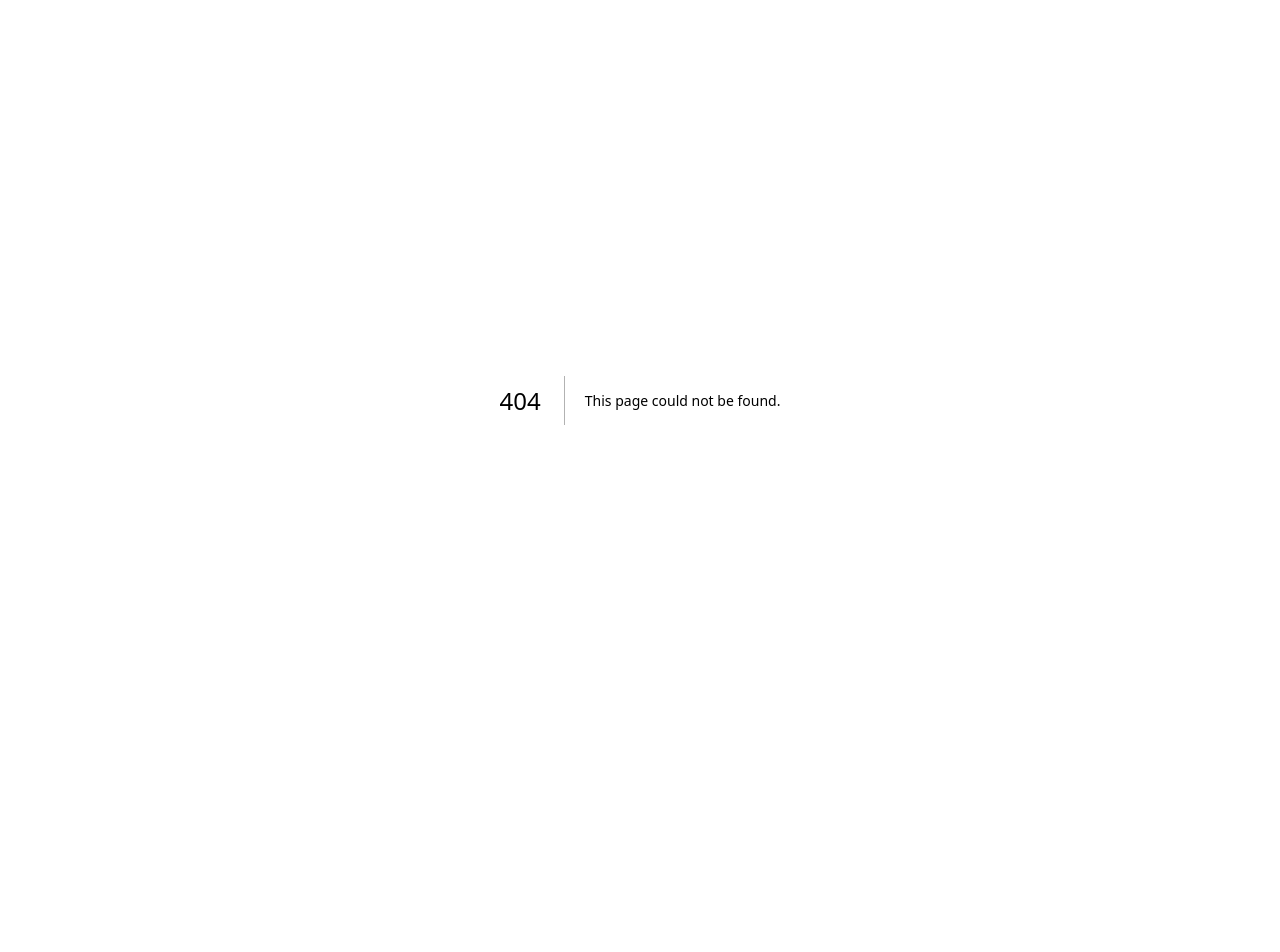
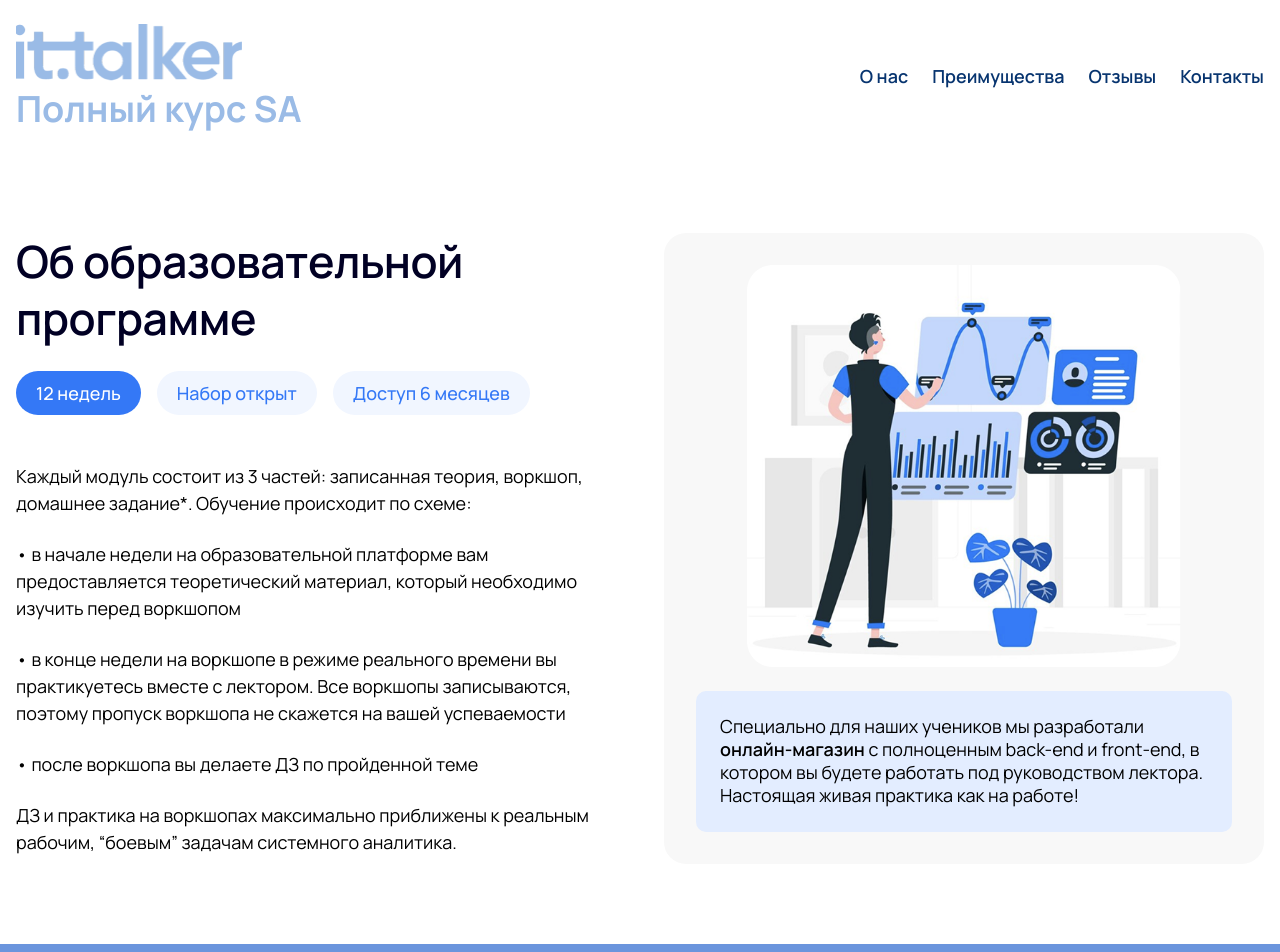
Before and after one commit to temirrllan/ittalker, a Next.js app: page /about in a window 1280 px wide. Before the commit this address had no page. Shown: the top 952 px of the page. Before the commit the page ends 800 px from the top, so only its background shows below. Built offline with nearby package versions, Linux system fonts and the light colour scheme.

Commit message:
about page

```diff
--- /dev/null
+++ b/src/app/about/page.tsx
@@ -0,0 +1,27 @@
+import Navbar from "@/sections/Navbar";
+import LearnOutcomes from "@/sections/LearnOutcomes";
+import Learn from "@/sections/Learn";
+import FAQ from "../../sections/FAQ";
+import ConsultationForm from "../../sections/ConsultationForm";
+import Footer from "../../sections/Footer";
+import AboutHero from "@/sections/AboutHero";
+
+const questions = [
+    'Я новичок и почти ничего не понял. Я точно смогу освоить ваш курс? ',
+    'Я уже работаю в IT, но в другой сфере, что я получу от курса?',
+    'Я системный аналитик уровня Middle/Senior, нужен ли мне этот курс?'
+]
+
+export default function Reviews() {
+    return (
+        <main className="relative w-full overflow-x-hidden">
+            <Navbar bgColor="bg-white"/>
+            <AboutHero />
+            <LearnOutcomes />
+            <Learn />
+            <FAQ questions={questions}/>
+            <ConsultationForm bgColor="bg-[#18529D66]" textColor="text-white" />
+            <Footer />
+        </main>
+    );
+}
--- a/src/app/page.tsx
+++ b/src/app/page.tsx
@@ -9,6 +9,13 @@ import PriceSection from "@/sections/PriceSection";
 import ConsultationForm from "@/sections/ConsultationForm";
 import FAQ from '@/sections/FAQ';
 
+const questions = [
+  'Можно ли приобрести все 4 курса вместе и будет ли скидка?',
+  'Есть ли рассрочка?',
+  'Может ли компания оплатить мое обучение?',
+  'Как понять в какую группу меня зачислят?'
+];
+
 export default function Home() {
   return (
     <main className="relative w-full overflow-x-hidden">
@@ -18,7 +25,7 @@ export default function Home() {
       <Rules />
       <Team />
       <Reviews />
-      <FAQ />
+      <FAQ questions={questions}/>
       <PriceSection/>
       <ConsultationForm />
       <Footer />
--- /dev/null
+++ b/src/sections/AboutHero.tsx
@@ -0,0 +1,81 @@
+import Image from 'next/image';
+import AnimatedSection from '@/components/AnimatedSection';
+
+const badges = [
+  { text: '12 недель', bgColor: 'bg-[#3478F6]', textColor: 'text-white' },
+  { text: 'Набор открыт', bgColor: 'bg-[#F1F6FF]', textColor: 'text-[#3478F6]' },
+  { text: 'Доступ 6 месяцев', bgColor: 'bg-[#F1F6FF]', textColor: 'text-[#3478F6]' },
+];
+
+const listItems = [
+  'в начале недели на образовательной платформе вам предоставляется теоретический материал, который необходимо изучить перед воркшопом',
+  'в конце недели на воркшопе в режиме реального времени вы практикуетесь вместе с лектором. Все воркшопы записываются, поэтому пропуск воркшопа не скажется на вашей успеваемости',
+  'после воркшопа вы делаете ДЗ по пройденной теме',
+];
+
+const AboutHero = () => {
+  return (
+    <section className="py-20 px-4 md:px-0">
+      <div className="container mx-auto">
+        <AnimatedSection direction="up">
+          <div className="max-w-[91.625rem] mx-auto">
+            <div className="grid md:grid-cols-2 gap-12">
+              <div>
+                <h1 className="text-[2.78rem] font-semibold leading-[129%] tracking-[-0.01em] text-[#010024] mb-6">
+                  Об образовательной программе
+                </h1>
+
+                <div className="flex items-center gap-4 mb-12">
+                  {badges.map((badge, index) => (
+                    <div
+                      key={index}
+                      className={`flex items-center ${badge.bgColor} px-5 py-2 rounded-[6.25rem]`}
+                    >
+                      <span className={`text-lg font-medium ${badge.textColor}`}>
+                        {badge.text}
+                      </span>
+                    </div>
+                  ))}
+                </div>
+
+                <div className="flex flex-col gap-6">
+                  <p className="text-lg leading-[150%] text-[#000000]">
+                    Каждый модуль состоит из 3 частей: записанная теория, воркшоп, домашнее задание*. Обучение происходит по схеме:
+                  </p>
+                  <ul className="flex flex-col gap-6">
+                    {listItems.map((item, index) => (
+                      <li key={index} className="text-lg leading-[150%] text-[#000000]">
+                        • {item}
+                      </li>
+                    ))}
+                  </ul>
+                  <p className="text-lg leading-[150%] text-[#000000]">
+                    ДЗ и практика на воркшопах максимально приближены к реальным рабочим, &ldquo;боевым&rdquo; задачам системного аналитика.
+                  </p>
+                </div>
+              </div>
+
+              <div className="bg-[#F8F8F8] rounded-[1.375rem] p-8 h-full">
+                <div className="relative aspect-[4/3] w-full">
+                  <Image
+                    src="/assets/about-hero.png"
+                    alt="About Hero"
+                    fill
+                    className="object-contain"
+                  />
+                </div>
+                <div className="mt-6 p-6 bg-[#E3EDFF] rounded-[0.625rem]">
+                  <p className="text-lg leading-[129%] text-[#000000]">
+                    Специально для наших учеников мы разработали <span className="font-semibold">онлайн-магазин</span> с полноценным back-end и front-end, в котором вы будете работать под руководством лектора. Настоящая живая практика как на работе!
+                  </p>
+                </div>
+              </div>
+            </div>
+          </div>
+        </AnimatedSection>
+      </div>
+    </section>
+  );
+};
+
+export default AboutHero;
--- a/src/sections/ConsultationForm.tsx
+++ b/src/sections/ConsultationForm.tsx
@@ -6,6 +6,11 @@ import { formSchema, formatPhoneInput } from '@/utils/validationSchema';
 import type { ValidationError, ApiResponse } from '@/types/form';
 import AnimatedSection from '@/components/AnimatedSection';
 import Image from 'next/image';
+
+interface ConsultationFormProps {
+  bgColor?: string;
+  textColor?: string;
+}
 
 interface FormData {
   name: string;
@@ -18,7 +23,7 @@ interface FormErrors {
   [key: string]: string;
 }
 
-const ConsultationForm = () => {
+const ConsultationForm = ({ bgColor, textColor }: ConsultationFormProps) => {
   const [formData, setFormData] = useState<FormData>({
     name: '',
     phone: '',
@@ -96,17 +101,17 @@ const ConsultationForm = () => {
   };
 
   return (
-    <section className="relative w-full bg-white py-12 md:py-16 lg:py-48">
+    <section className={`${bgColor || 'bg-white'} relative w-full py-12 md:py-16 lg:py-48`}>
       <div className="container mx-auto px-4">
         <div className="grid lg:grid-cols-2 gap-8 lg:gap-16">
           <AnimatedSection direction="left">
             <div className="max-w-[50rem]">
-              <h2 className="text-[2rem] md:text-[2.2rem] lg:text-[2.5rem] font-semibold leading-[129%] tracking-[-0.01em] text-[#010024] mb-2">
-                Узнай больше о системном анализе
-              </h2>
-              <p className="text-[1rem] md:text-[1.2rem] lg:text-[1.4rem] font-semibold leading-[129%] tracking-[-0.01em] text-[#010024] opacity-80 mb-4 lg:mb-8">
-                Оставь заявку и мы вас проконсультируем
-              </p>
+            <h2 className={`text-[2rem] md:text-[2.2rem] lg:text-[2.5rem] font-semibold leading-[129%] tracking-[-0.01em] mb-2 ${textColor || 'text-[#010024]'}`}>
+              Узнай больше о системном анализе
+            </h2>
+            <p className={`text-[1rem] md:text-[1.2rem] lg:text-[1.4rem] font-semibold leading-[129%] tracking-[-0.01em] opacity-80 mb-4 lg:mb-8 ${textColor || 'text-[#010024]'}`}>
+              Оставь заявку и мы вас проконсультируем
+            </p>
 
               <form onSubmit={handleSubmit} className="max-w-[50rem]">
                 <div className="grid md:grid-cols-2 gap-3 lg:gap-4 mb-4 lg:mb-6">
--- a/src/sections/FAQ.tsx
+++ b/src/sections/FAQ.tsx
@@ -1,6 +1,10 @@
 'use client'
 import { useState } from 'react';
 import AnimatedSection from '@/components/AnimatedSection';
+
+interface FAQProps {
+  questions: string[];
+}
 
 interface FAQItemProps {
   question: string;
@@ -27,15 +31,8 @@ const FAQItem = ({ question, isOpen = false, onClick }: FAQItemProps) => {
   );
 };
 
-const FAQ = () => {
+const FAQ = ({ questions }: FAQProps) => {
   const [openIndex, setOpenIndex] = useState<number | null>(null);
-
-  const faqItems = [
-    'Можно ли приобрести все 4 курса вместе и будет ли скидка?',
-    'Есть ли рассрочка?',
-    'Может ли компания оплатить мое обучение?',
-    'Как понять в какую группу меня зачислят?'
-  ];
 
   return (
     <section className="py-20 md:px-0">
@@ -46,7 +43,7 @@ const FAQ = () => {
           </h2>
 
           <div className="flex flex-col">
-            {faqItems.map((question, index) => (
+            {questions.map((question, index) => (
               <FAQItem
                 key={index}
                 question={question}
--- a/src/sections/LearnOutcomes.tsx
+++ b/src/sections/LearnOutcomes.tsx
@@ -2,6 +2,7 @@
 
 import { useState } from 'react';
 import AnimatedSection from '@/components/AnimatedSection';
+
 
 interface Outcome {
   icon: string;
@@ -80,10 +81,10 @@ function LearnOutcomes() {
   };
 
   return (
-    <section id="advantages" className="py-12 md:py-16">
+    <section id="advantages" className="py-12 md:py-16 bg-[#6B95DD]">
       <div className="container">
         <AnimatedSection>
-          <h2 className="text-2xl md:text-4xl font-[700] mb-8 md:mb-16">
+          <h2 className="text-2xl md:text-4xl font-[700] mb-8 md:mb-16 text-white">
             Чему вы научитесь
           </h2>
         </AnimatedSection>
@@ -147,7 +148,7 @@ function LearnOutcomes() {
                 index % 3 === 1 ? 'up' : 'right'
               }
             >
-              <div className="flex items-start gap-4 group shadow-sm rounded-xl p-4">
+              <div className="bg-white flex items-start gap-4 group shadow-sm rounded-xl p-4 h-[7rem]">
                 <div className="w-12 h-12 bg-white rounded-full p-2.5 flex items-center justify-center flex-shrink-0 group-hover:scale-110 transition-transform">
                   <img src={outcome.icon} alt="" />
                 </div>
--- a/src/sections/Navbar.tsx
+++ b/src/sections/Navbar.tsx
@@ -3,7 +3,11 @@
 import { useState } from 'react';
 import Image from 'next/image';
 
-function Navbar() {
+interface NavbarProps {
+  bgColor?: string
+}
+
+function Navbar({ bgColor }: NavbarProps) {
   const [isMenuOpen, setIsMenuOpen] = useState(false);
 
   const navLinks = [
@@ -52,7 +56,7 @@ function Navbar() {
   };
 
   return (
-    <nav className="bg-[var(--bg-primary)]">
+    <nav className={`${bgColor || 'bg-[var(--bg-primary)]'}`}>
       <div className="container py-6">
         {/* Desktop Navigation */}
         <div className="hidden md:flex items-center justify-between">
--- a/src/sections/Rules.tsx
+++ b/src/sections/Rules.tsx
@@ -3,7 +3,19 @@ import AnimatedSection from '@/components/AnimatedSection';
 
 const Rules = () => {
   return (
-    <section className="bg-[#6587C1] text-white py-16 px-4 md:px-0 rounded-xl">
+    <section className="relative overflow-hidden bg-[#6587C1] text-white py-16 px-4 md:px-0 rounded-xl ">
+      {/* Left Blob */}
+    <div className="absolute w-[667px] h-[505px] bg-[#04326F] opacity-45 rounded-full blur-[120px] z-0" style={{ top: '323px', left: '-230px' }} />
+
+    {/* Right Blob */}
+    <div className="absolute w-[299px] h-[467px] bg-[#004DFF] opacity-45 rounded-full blur-[120px] z-0" style={{ top: '204px', left: '1587px' }} />
+
+    {/* Top Blob */}
+    <div className="absolute w-[652px] h-[299px] bg-[#ECF4FF] opacity-45 rounded-full blur-[120px] z-0" style={{ top: '68px', left: '978px' }} />
+
+    {/* Bottom Blob */}
+    <div className="absolute w-[1014px] h-[299px] bg-[#ECF4FF] opacity-45 rounded-full blur-[120px] z-0" style={{ top: '887px', left: '195px' }} />
+    <div className="relative z-10">
       <div className="container mx-auto">
         <AnimatedSection direction="up">
           <h2 className="text-3xl md:text-4xl font-semibold mb-4">
@@ -14,7 +26,6 @@ const Rules = () => {
           </p>
 
           <div className="grid grid-cols-3 gap-6">
-            {/* First card - Takes 2 columns in first row */}
             <div className="col-span-2">
               <div className="bg-white rounded-[25px] p-8 h-full">
                 <h3 className="text-[var(--text-primary)] text-2xl font-semibold mb-4">
@@ -91,6 +102,7 @@ const Rules = () => {
           </div>
         </AnimatedSection>
       </div>
+      </div>
     </section>
   );
 };
```
Also changed, not shown: public/assets/about-hero.png (added).
